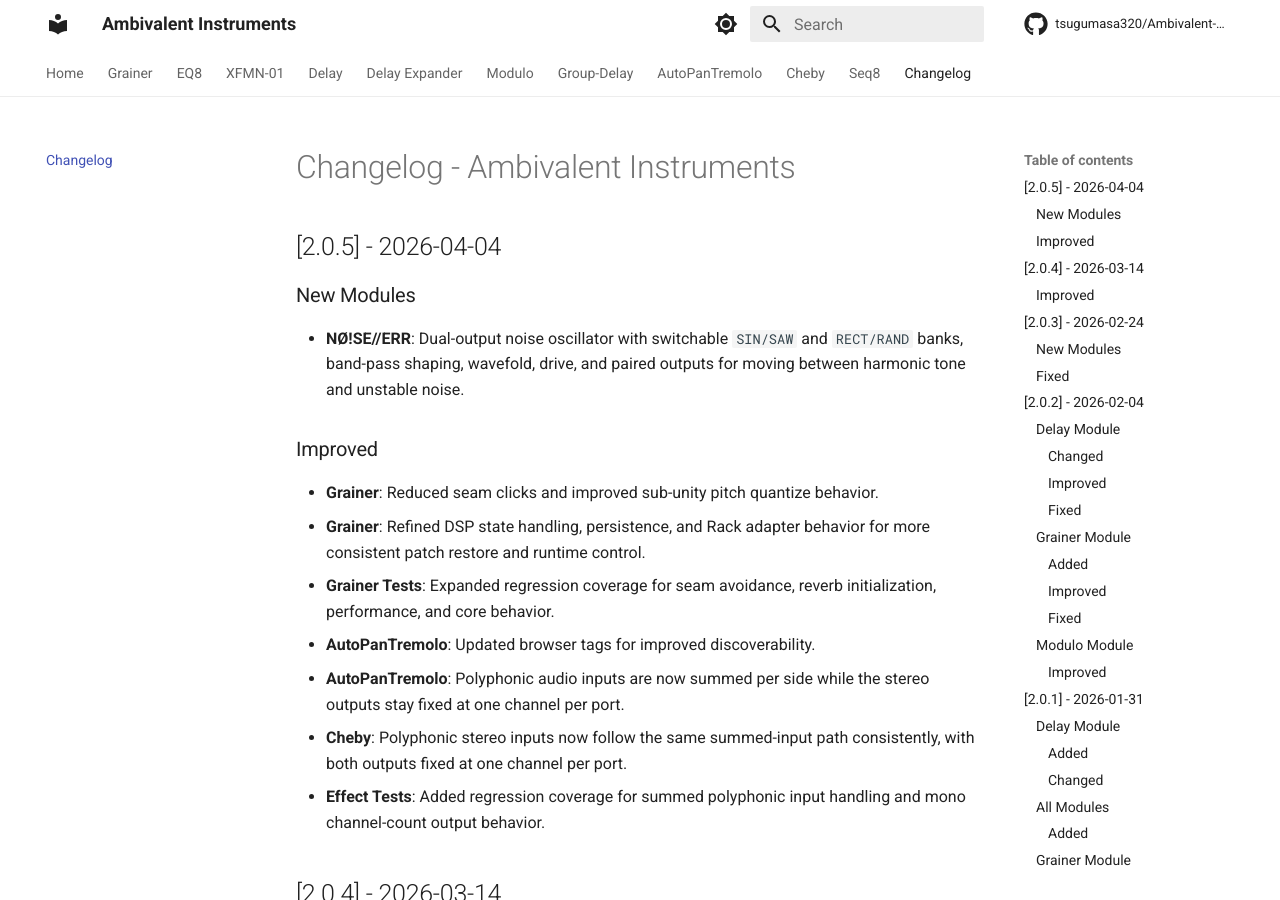
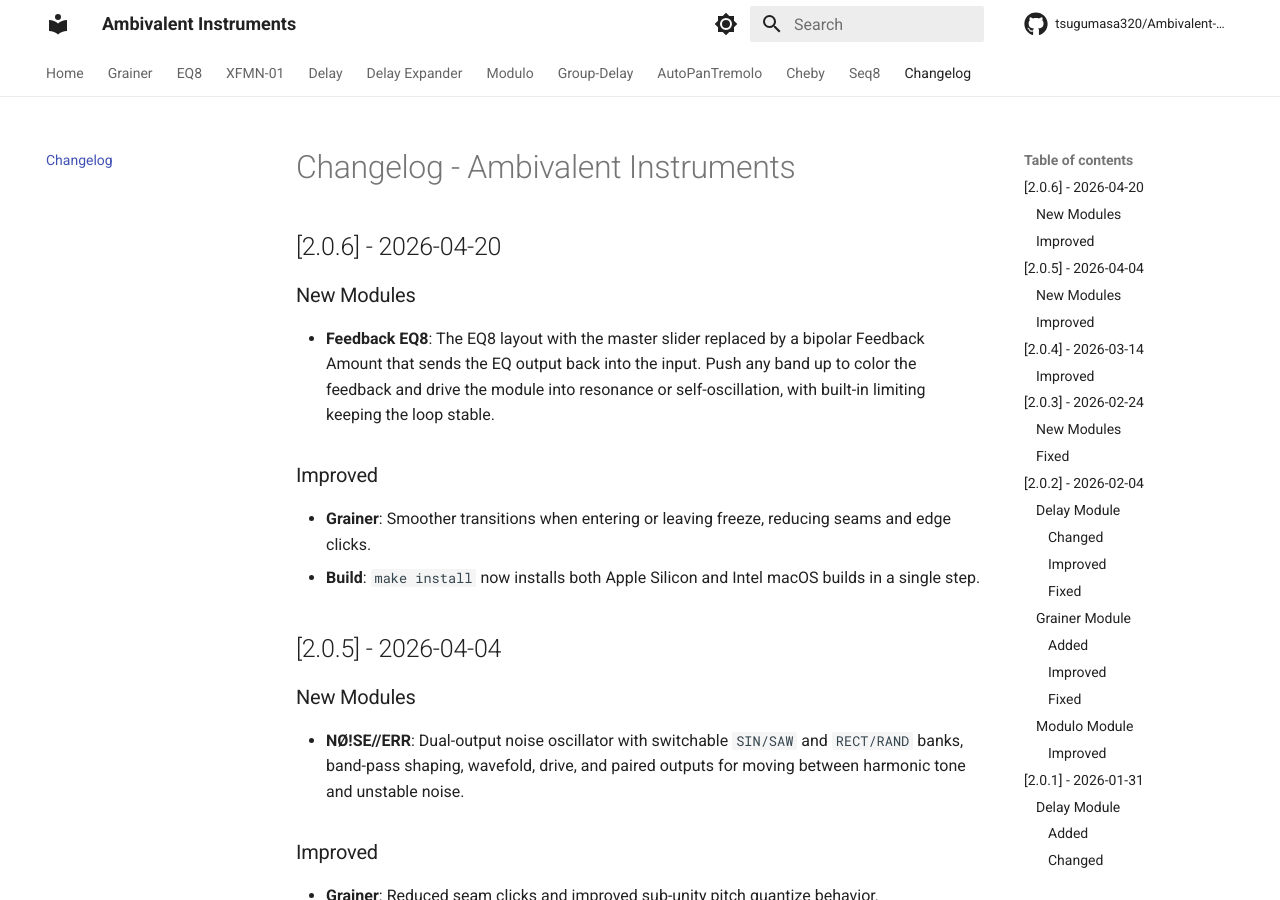
Before and after one commit to tsugumasa320/Ambivalent-Instruments-Manual, an MkDocs documentation site: the page built from docs/changelog.md, in a window 1280 px wide and 900 px high. Built offline with MkDocs 1.6.1 and Material for MkDocs 9.7.7, drawn with Linux system fonts in a browser that asks for light colours; comment, search, counter and statistics services are not loaded.

Commit message:
Update changelog for v2.0.6

```diff
--- a/docs/changelog.md
+++ b/docs/changelog.md
@@ -1,4 +1,15 @@
 # Changelog - Ambivalent Instruments
+
+## [2.0.6] - 2026-04-20
+
+### New Modules
+
+- **Feedback EQ8**: The EQ8 layout with the master slider replaced by a bipolar Feedback Amount that sends the EQ output back into the input. Push any band up to color the feedback and drive the module into resonance or self-oscillation, with built-in limiting keeping the loop stable.
+
+### Improved
+
+- **Grainer**: Smoother transitions when entering or leaving freeze, reducing seams and edge clicks.
+- **Build**: `make install` now installs both Apple Silicon and Intel macOS builds in a single step.
 
 ## [2.0.5] - 2026-04-04
 
```
